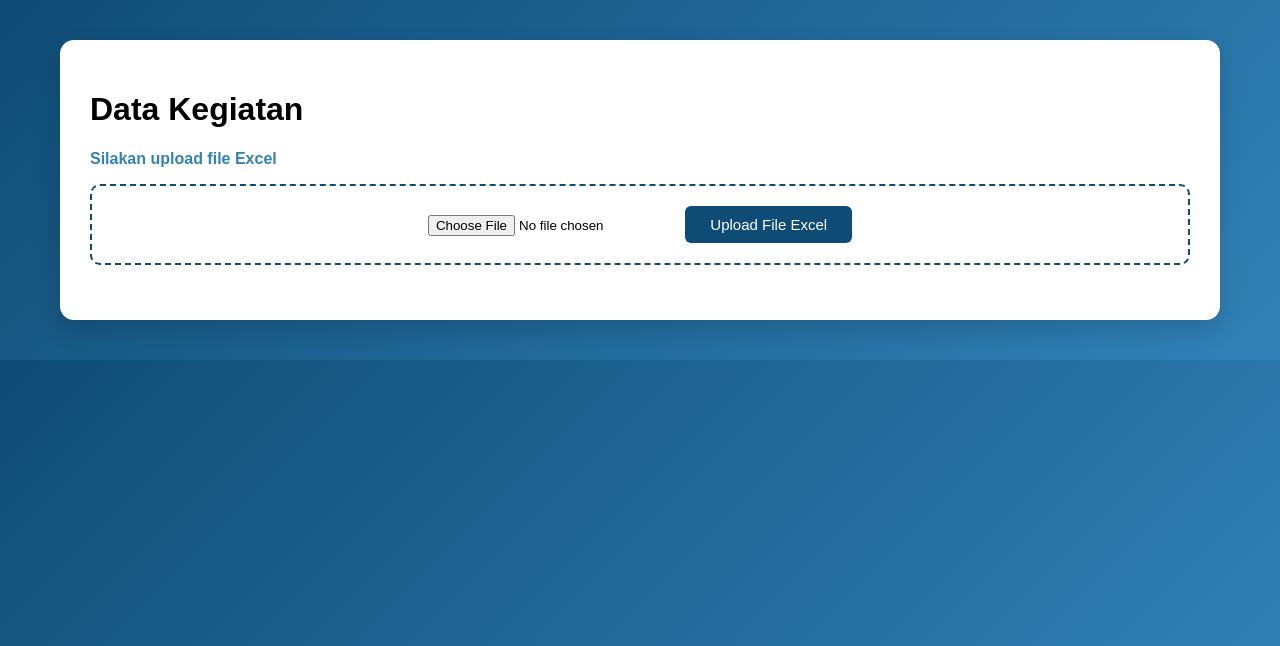
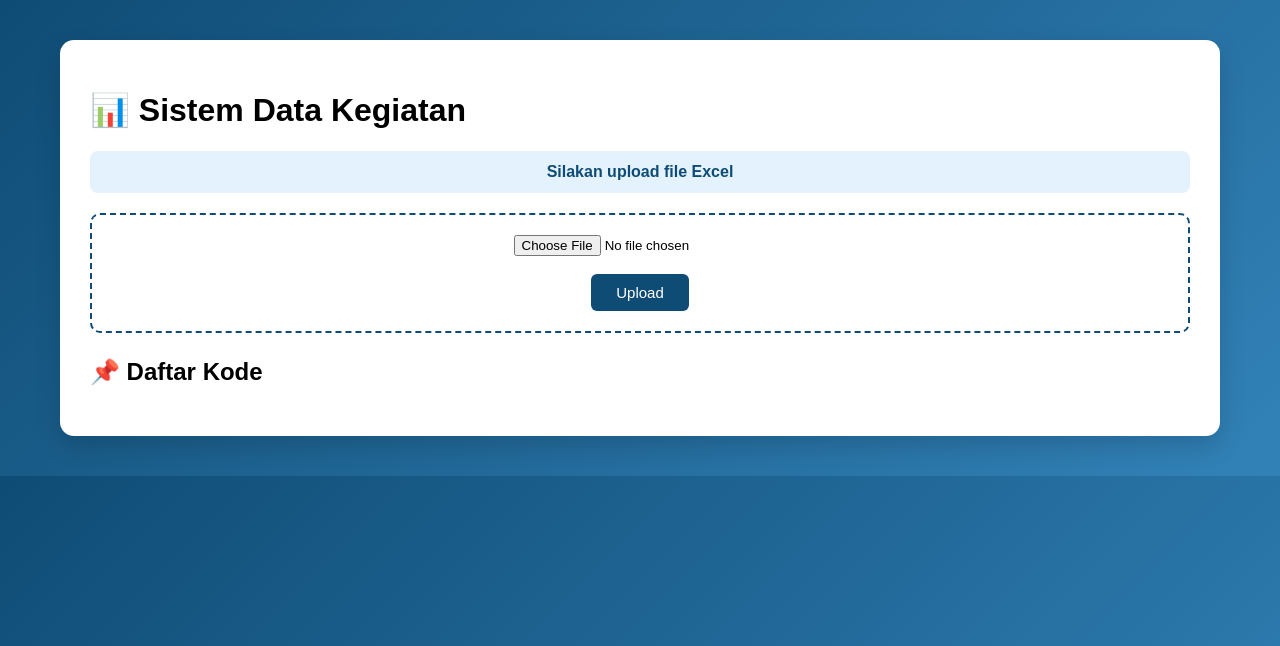
Before and after one commit to zashliza-droid/hahahi, a Flask app: page / in a window 1280 px wide. Shown: the top 646 px of the page. Run offline with Flask 3, Linux system fonts and the light colour scheme.

Commit message:
Update index.html

```diff
--- a/templates/index.html
+++ b/templates/index.html
@@ -1,55 +1,55 @@
 <!DOCTYPE html>
-<html>
+<html lang="id">
 <head>
-    <title>Data Kegiatan</title>
+    <meta charset="UTF-8">
+    <title>Upload Data</title>
     <link rel="stylesheet" href="{{ url_for('static', filename='style.css') }}">
 </head>
 <body>
-    <div class="container">
-        <h1>Data Kegiatan</h1>
 
-        {% if message %}
-            <p style="color: #3282b8; font-weight: bold;">{{ message }}</p>
-        {% endif %}
+<div class="container">
+    <h1>📊 Sistem Data Kegiatan</h1>
 
-        <div class="upload-box">
-            <form action="/upload" method="post" enctype="multipart/form-data">
-                <input type="file" name="file" id="fileInput" required>
-                <button type="submit">Upload File Excel</button>
-            </form>
-        </div>
+    <div class="alert">{{ message }}</div>
 
-        {% if projects %}
-            <h2>Daftar Kode Kegiatan</h2>
+    <form action="/upload" method="post" enctype="multipart/form-data" class="upload-box">
+        <input type="file" name="file" accept=".xlsx" required>
+        <br><br>
+        <button>Upload</button>
+    </form>
 
-            <div class="search-wrapper">
-                <span class="search-icon">🔍</span>
-                <input type="text" id="searchInput" placeholder="Cari kode kegiatan...">
-            </div>
+    <h2>📌 Daftar Kode</h2>
 
-            <div id="projectList">
-                {% for project in projects %}
-                    <a href="/preview-excel/{{ project }}" class="kode">{{ project }}</a>
-                {% endfor %}
-            </div>
-        {% endif %}
+    {% if projects %}
+   <div class="search-wrapper">
+    <span class="search-icon"></span>
+    <input
+        type="text"
+        id="search"
+        placeholder="Cari kode kegiatan..."
+        onkeyup="filter()"
+        autofocus
+    >
+</div>
+
+    {% endif %}
+
+    <div id="list">
+        {% for kode in projects %}
+            <a href="/detail/{{ kode }}" class="kode">{{ kode }}</a>
+        {% endfor %}
     </div>
+</div>
 
-    <script>
-        document.getElementById('searchInput').addEventListener('input', function() {
-            const searchTerm = this.value.toLowerCase();
-            const projectList = document.getElementById('projectList');
-            const projectCodes = projectList.getElementsByClassName('kode');
+<script>
+function filter(){
+    let v = document.getElementById("search").value.toUpperCase();
+    let a = document.querySelectorAll(".kode");
+    a.forEach(e=>{
+        e.style.display = e.innerText.toUpperCase().includes(v) ? "" : "none";
+    });
+}
+</script>
 
-            for (let i = 0; i < projectCodes.length; i++) {
-                const code = projectCodes[i];
-                if (code.textContent.toLowerCase().includes(searchTerm)) {
-                    code.style.display = 'inline-block';
-                } else {
-                    code.style.display = 'none';
-                }
-            }
-        });
-    </script>
 </body>
 </html>
```
